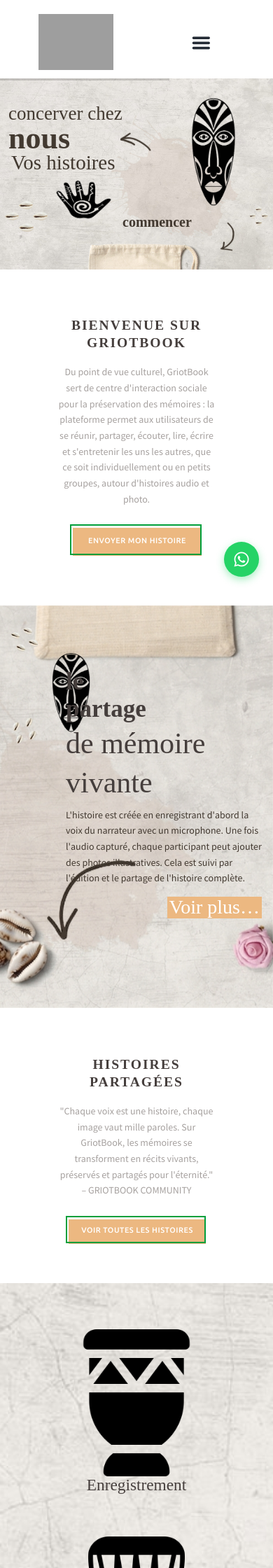
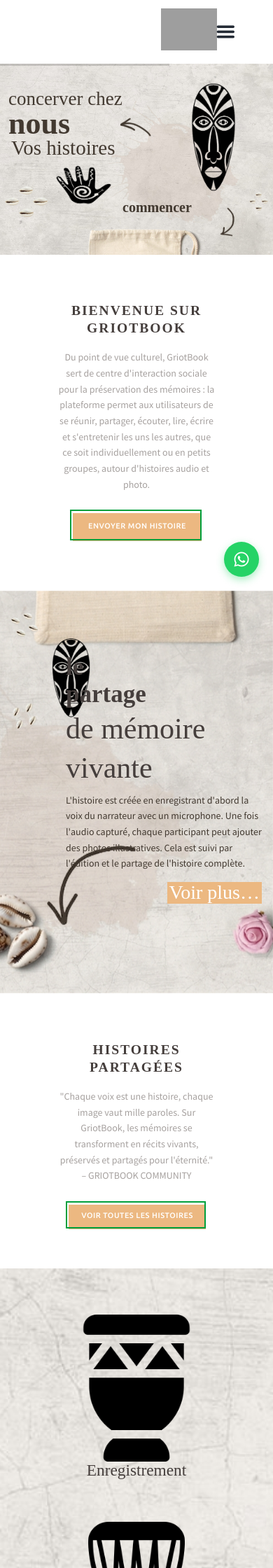
Before and after one commit to GBADAMASS/GriotBookFinal, a PHP site: page / in a window 390 px wide. Shown: the top 2240 px of the page at 70% size. Run offline with PHP 8.4, Linux system fonts and the light colour scheme; data that the repository does not hold is empty; some web fonts are replaced; grey boxes are pictures that could not be loaded.

Commit message:
correction du menu

```diff
--- a/css/custom.css
+++ b/css/custom.css
@@ -502,6 +502,143 @@
 	box-shadow: 0 4px 8px rgba(236, 184, 129, 0.3) !important;
 }
 
+/* Header desktop : logo au tout début (bord gauche) */
+.top_panel_style_3 .top_panel_wrap_inner,
+.top_panel_style_3 .top_panel_middle,
+.top_panel_style_3 .content_wrap {
+	padding-left: 0 !important;
+}
+.top_panel_style_3 .content_wrap {
+	justify-content: flex-start !important;
+	gap: 140px;
+}
+.top_panel_style_3 .contact_logo {
+	margin-right: 60px;
+	margin-left: 0;
+	padding-left: 0 !important;
+}
+.top_panel_style_3 .contact_logo .logo,
+.top_panel_style_3 .contact_logo .logo a {
+	margin-left: 0;
+	padding-left: 0;
+}
+.body_style_fullwide .top_panel_style_3 .content_wrap {
+	padding-left: 0 !important;
+}
+.top_panel_style_3 .top_panel_wrap {
+	max-width: none;
+	left: 0;
+	right: 0;
+}
+.top_panel_style_3 .menu_main_wrap {
+	margin-left: 0;
+}
+body .top_panel_style_3 .contact_logo {
+	padding-left: 0 !important;
+	margin-left: 0 !important;
+}
+.page_wrap .top_panel_style_3.top_panel_wrap {
+	margin-left: 0;
+	padding-left: 0;
+}
+
+/* Garder la même taille du logo et du menu au scroll (menu rétracté) */
+.top_panel_fixed .top_panel_style_3 .logo_main {
+	display: block !important;
+	max-height: 120px !important;
+}
+.top_panel_fixed .top_panel_style_3 .logo_fixed {
+	display: none !important;
+}
+.top_panel_fixed .top_panel_style_3 .menu_main_nav > li > a {
+	font-size: 0.85em !important;
+	padding: 0.9em 0.6em 0.3em !important;
+	margin: 0 0.8em !important;
+}
+.top_panel_fixed .top_panel_style_3 .menu_main_nav .sc_button {
+	font-size: 12px !important;
+	padding: 6px 14px !important;
+}
+
+/* Réduction de la taille du menu */
+.top_panel_style_3 .menu_main_nav > li > a {
+	font-size: 0.85em;
+	padding: 0.9em 0.6em 0.3em !important;
+	margin: 0 0.8em !important;
+}
+.top_panel_style_3 .menu_main_nav {
+	gap: 8px;
+}
+.menu_main_nav .sc_button {
+	padding: 6px 14px !important;
+	font-size: 12px !important;
+	margin-left: 12px !important;
+}
+
+/* Positionnement du menu : éviter que le bouton se cache derrière */
+.top_panel_style_3 .top_panel_wrap_inner,
+.top_panel_style_3 .content_wrap {
+	overflow: visible !important;
+}
+.top_panel_style_3 .menu_main_wrap {
+	position: relative;
+	z-index: 100;
+}
+.top_panel_style_3 .menu_main_responsive_button,
+.top_panel_style_3 .menu_main_nav .sc_button,
+.top_panel_style_3 .menu_main_nav > li {
+	position: relative;
+	z-index: 101;
+}
+/* Bouton toujours décollé du bord droit (état initial et menu rétracté) */
+.top_panel_style_3 .content_wrap {
+	padding-right: 50px;
+	padding-left: 0 !important;
+}
+.top_panel_fixed .top_panel_style_3 .content_wrap,
+.top_panel_fixed .top_panel_style_3 .top_panel_wrap_inner,
+.top_panel_fixed .top_panel_style_3 .top_panel_middle {
+	padding-right: 50px;
+	padding-left: 0 !important;
+}
+.top_panel_wrap.top_panel_style_3,
+.top_panel_fixed .top_panel_wrap {
+	z-index: 10050 !important;
+}
+
+/* Header mobile responsive : logo au début, menu hamburger à droite */
+.header_mobile .content_wrap {
+	display: flex !important;
+	align-items: center;
+	justify-content: space-between;
+	text-align: left !important;
+	padding: 15px 20px;
+}
+.header_mobile .logo {
+	order: 1;
+	padding: 0 !important;
+	flex-shrink: 0;
+}
+.header_mobile .logo_main {
+	max-height: 70px;
+}
+.header_mobile .menu_button {
+	order: 2;
+	position: static !important;
+	margin: 0 !important;
+	left: auto !important;
+	right: auto !important;
+}
+
+@media (max-width: 480px) {
+	.header_mobile .content_wrap {
+		padding: 12px 16px;
+	}
+	.header_mobile .logo_main {
+		max-height: 60px;
+	}
+}
+
 /* Styles pour la navigation mobile */
 #menu_main_mobile .sc_button {
 	margin: 10px 0;
--- a/database/db.php
+++ b/database/db.php
@@ -2,7 +2,7 @@
 $host = "localhost";
 $user = "root";
 $password = "";
-$dbname = "griotbook";
+$dbname = "griotbooksiteweb";
 
 try {
     $pdo = new PDO("mysql:host=$host;dbname=$dbname;charset=utf8", $user, $password);
--- a/index.php
+++ b/index.php
@@ -138,12 +138,12 @@
         </header>
         <div class="header_mobile">
             <div class="content_wrap">
-                <div class="menu_button icon-menu"></div>
                 <div class="logo">
-                    <a href="index.html">
+                    <a href="index.php">
                         <img src="logo/1.png" class="logo_main" alt="" width="128" height="124">
                     </a>
                 </div>
+                <div class="menu_button icon-menu"></div>
                 <!-- <div class="menu_main_cart top_panel_icon">
                     <a href="#" class="top_panel_cart_button" data-items="0" data-summa="&#036;0.00">
                         <span class="contact_icon icon-shopping"></span>
@@ -177,7 +177,7 @@
                             <li class="menu-item current-menu-item"><a href="#pour-qui">Pour qui</a></li>
                             <li class="menu-item current-menu-item"><a href="#pourquoi-content">Pourquoi</a></li>
                             <li class="menu-item">
-                                <a href="#" class="sc_button sc_button_square sc_button_style_filled sc_button_size_small">Commencer votre histoire</a>
+                                <a href="formulaire/form.php" class="sc_button sc_button_square sc_button_style_filled sc_button_size_small">Commencer votre histoire</a>
                             </li>
                             <!-- <li class="menu-item menu-item-has-children"><a href="#">Reservations</a>
                                 <ul class="sub-menu">
```
